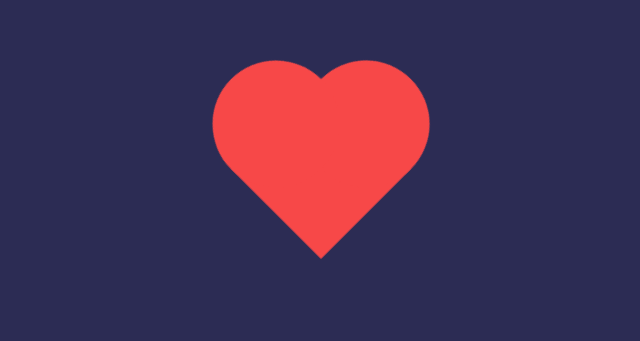
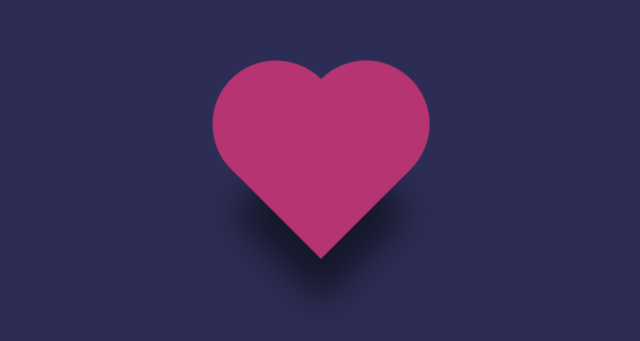
Before and after one commit to zarosthais/30diasDeCSS, a plain HTML site: page Desafios/Desafio 08/index.html in a window 1280 px wide. Shown: the part 239-580 px from the top of the page, without its empty margins (319-959 px from the left). Drawn offline with Linux system fonts and the light colour scheme.

```diff
--- a/Desafios/Desafio 08/style.css
+++ b/Desafios/Desafio 08/style.css
@@ -10,9 +10,10 @@
     position: relative;
     width: 100px;
     height: 100px;
-    background-color: rgb(247, 72, 72);
+    background-color: #B53471;
     transform: rotate(45deg);
     animation: pulsante 1.4s linear infinite;
+    box-shadow: 25px 25px 25px rgba(0, 0, 0, 0.5);
 }
 
 .coracao:before {
@@ -22,7 +23,7 @@
     left: 0;
     width: 100%;
     height: 100%;
-    background-color: rgb(247, 72, 72);
+    background-color: #B53471;
     transform: translateY(-50%);
     border-radius: 50%;
 }
@@ -34,7 +35,7 @@
     left: 0;
     width: 100%;
     height: 100%;
-    background-color: rgb(247, 72, 72);
+    background-color: #B53471;
     transform: translateX(-50%);
     border-radius: 50%;
 }
```
